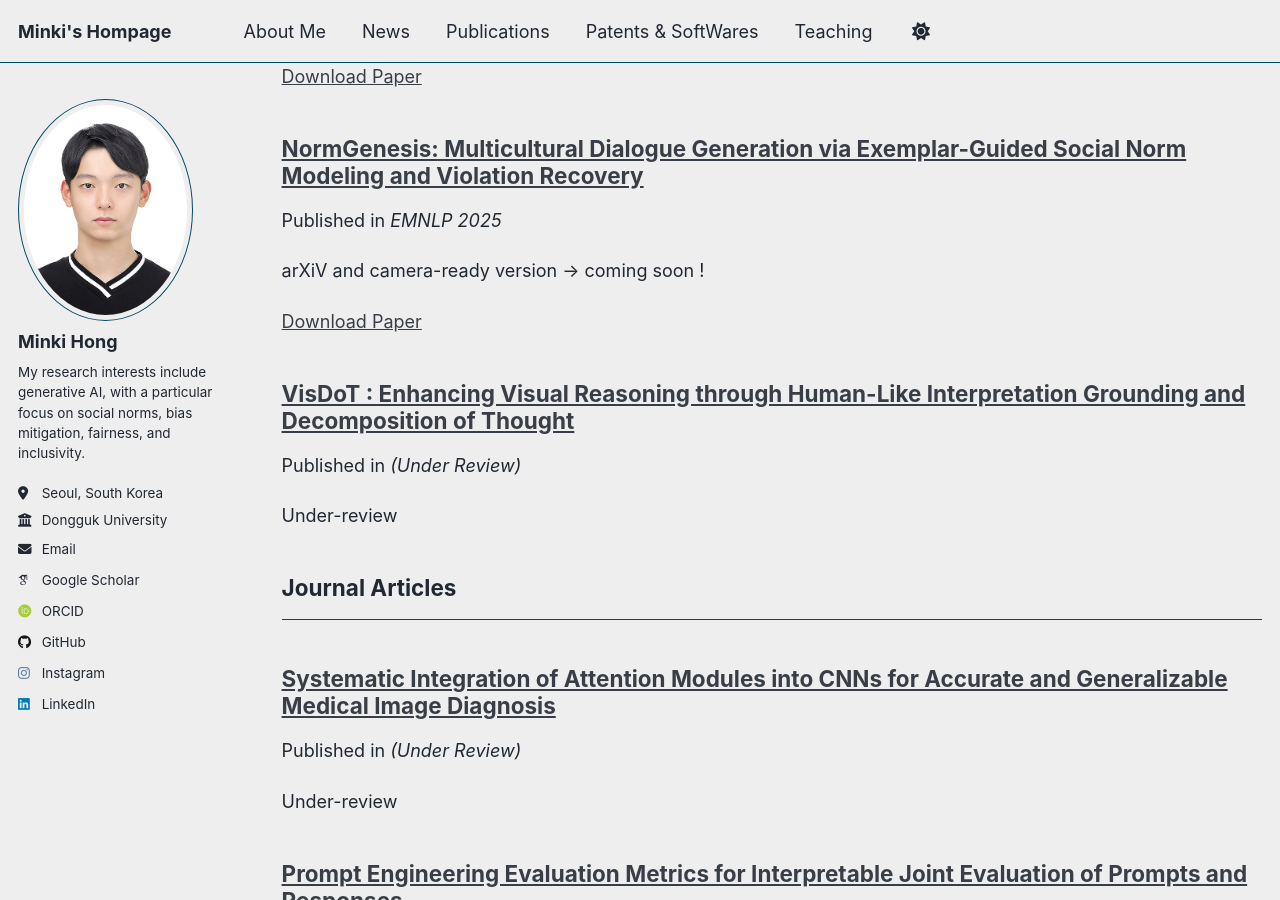
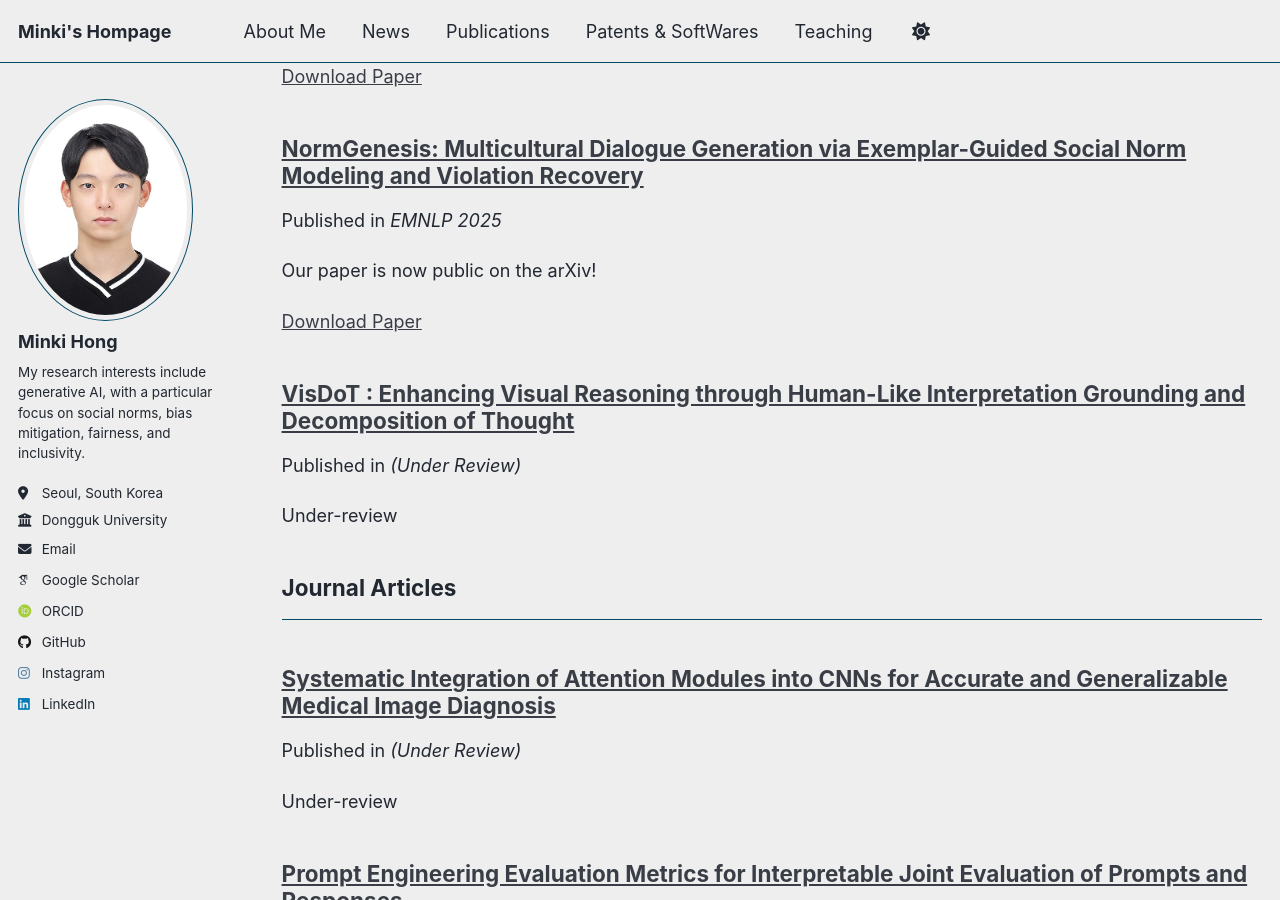
Before and after one commit to bk123477/bk123477.github.io, a Jekyll site: the page built from _pages/publications.html, in a window 1280 px wide and 900 px high, scrolled down 387 px. Built offline with Jekyll 4.4.1, drawn with Linux system fonts in a browser that asks for light colours; some web fonts are replaced; a script that is not in the unit is left out.

Commit message:
Add arxiv

```diff
--- a/_publications/normgenesis-emnlp2025.md
+++ b/_publications/normgenesis-emnlp2025.md
@@ -3,7 +3,7 @@ title: "NormGenesis: Multicultural Dialogue Generation via Exemplar-Guided Socia
 collection: publications
 category: conferences
 permalink: /publication/normgenesis
-excerpt: 'arXiV and camera-ready version -> coming soon !'
+excerpt: 'Our paper is now public on the arXiv!'
 date: 2025-08-19
 venue: 'EMNLP 2025'
 # slidesurl:
```
